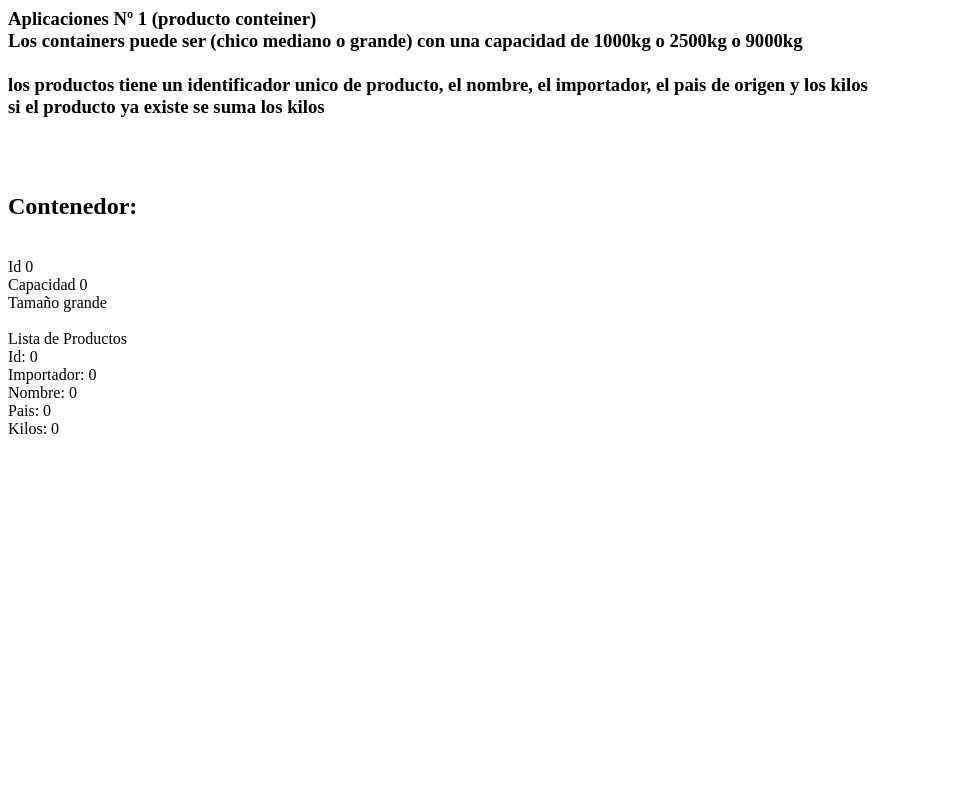
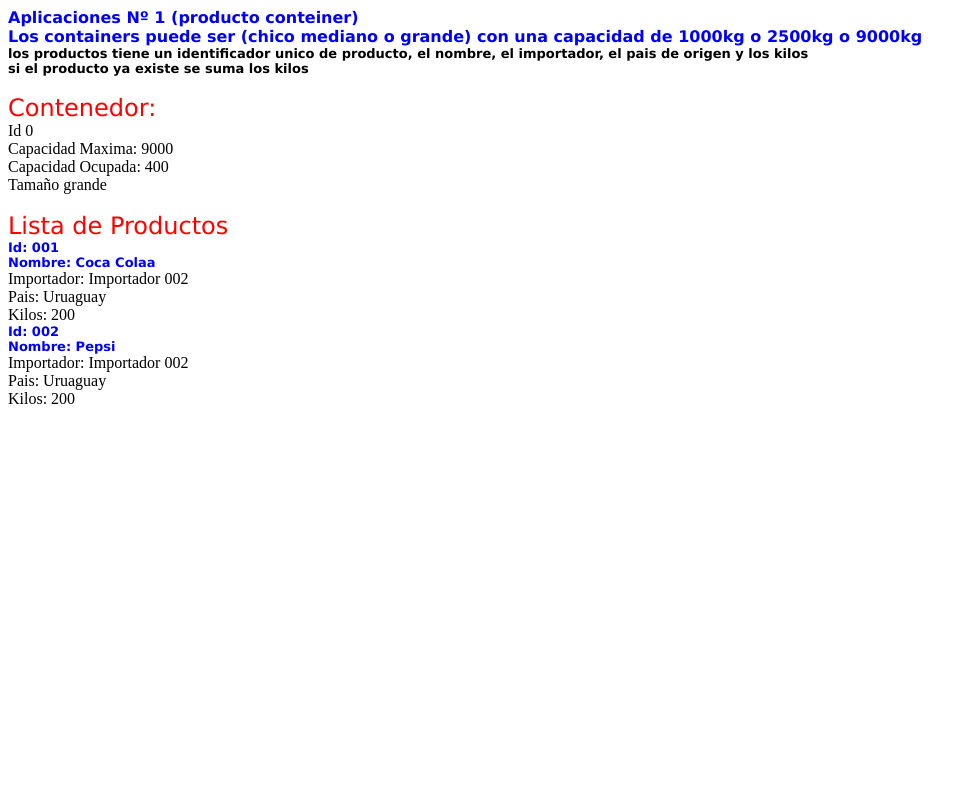
Before and after one commit to ariel0080/Programacion3, a PHP site: page / in a window 1280 px wide. Shown: the whole page, without its empty margins (0-976 px from the left). Run offline with PHP 8.4, Linux system fonts and the light colour scheme.

Commit message:
i like turtles

```diff
--- a/clase02/contenedor.php
+++ b/clase02/contenedor.php
@@ -24,9 +24,9 @@
 
     public function mostrar()
     {
-        echo "<br>Id " . $this->id . "<br>" . "Capacidad " . $this->capacidad . "<br> Tamaño " . $this->tam;
+        echo "<br>Id " . $this->id . "<br>"."Capacidad Maxima: " . $this->maximaCapacidad() . "<br>" . "Capacidad Ocupada: " .$this->acumuladaCapacidad() . "<br> Tamaño " . $this->tam;
 
-        echo "<br><br> Lista de Productos ";
+        echo "<br><br> <font size='5' color='red'  face='verdana'> Lista de Productos </font>";
         foreach ($this->listadoProductos as $value)
         {
 
--- a/clase02/index.php
+++ b/clase02/index.php
@@ -6,28 +6,29 @@
 require_once 'contenedor.php';
 require_once 'producto.php';
 
-echo "<h3>Aplicaciones Nº 1 (producto conteiner) <br> Los containers puede ser (chico mediano o grande) con una capacidad de 1000kg o 2500kg o 9000kg <br> <br> los productos tiene un identificador unico de producto, el nombre, el importador, el pais de origen y los kilos <br> si el producto ya existe se suma los kilos</h3> ";
+echo "<font size='3' color='blue'  face='verdana' style='font-weight:bold'>Aplicaciones Nº 1 (producto conteiner) <br> Los containers puede ser (chico mediano o grande) con una capacidad de 1000kg o 2500kg o 9000kg <br>  <font  size='2' color='black'  face='verdana' > los productos tiene un identificador unico de producto, el nombre, el importador, el pais de origen y los kilos <br> si el producto ya existe se suma los kilos</font></font> ";
 
 $container1 = new contenedor('grande');
 //print_r($container1);
 
-$producto1 = new producto();
+$producto1 = new producto("Coca Colaa", "001", "Importador 002", "Uruaguay", "200");
+$producto3 = new producto("Coca Colaa", "001", "Importador 002", "Chile", "900");
+$producto2 = new producto("Pepsi", "002", "Importador 002", "Uruaguay", "200");
 
 
+//print_r($producto);
 $container1->agregarProducto($producto1);
-//print_r($producto);
+$container1->agregarProducto($producto2);
+$container1->agregarProducto($producto3);
 
 
-echo "<br><br><h2>Contenedor: </h2>";
+echo "<br><br><font size='5' color='red'  face='verdana'>Contenedor: </font
+>";
 $container1->mostrar();
-
 
 
 //echo "<br><br><h2>Producto: </h2> ";
 //$producto1->mostrar();
-
-
-
 // crear objetos de producto y container
 
 ?>
--- a/clase02/producto.php
+++ b/clase02/producto.php
@@ -11,18 +11,18 @@
     public $kilos;
 
 
-function __construct()
+function __construct($nom, $idd,$import, $pai, $kg )
 {
-    $this->nombre     = '0';
-    $this->importador = '0';
-    $this->id         = '0';
-    $this->pais       = '0';
-    $this->kilos      = '0';
+    $this->nombre     = $nom;
+    $this->importador = $import;
+    $this->id         = $idd;
+    $this->pais       = $pai;
+    $this->kilos      = $kg;
 }
 
 function mostrar()
 {
-    echo "<br>Id: " . $this->id . "<br>" . "Importador: " . $this->importador . "<br> Nombre: " . $this->nombre;
+    echo "<br><font size='2' color='blue'  face='verdana' style='font-weight:bold'>Id: " . $this->id ."<br> Nombre: " . $this->nombre. "</font><br>" . "Importador: " . $this->importador;
     echo "<br>Pais: " . $this->pais . "<br>" . "Kilos: " . $this->kilos;
 }
 
```
Also changed, not shown: 1 other file.
